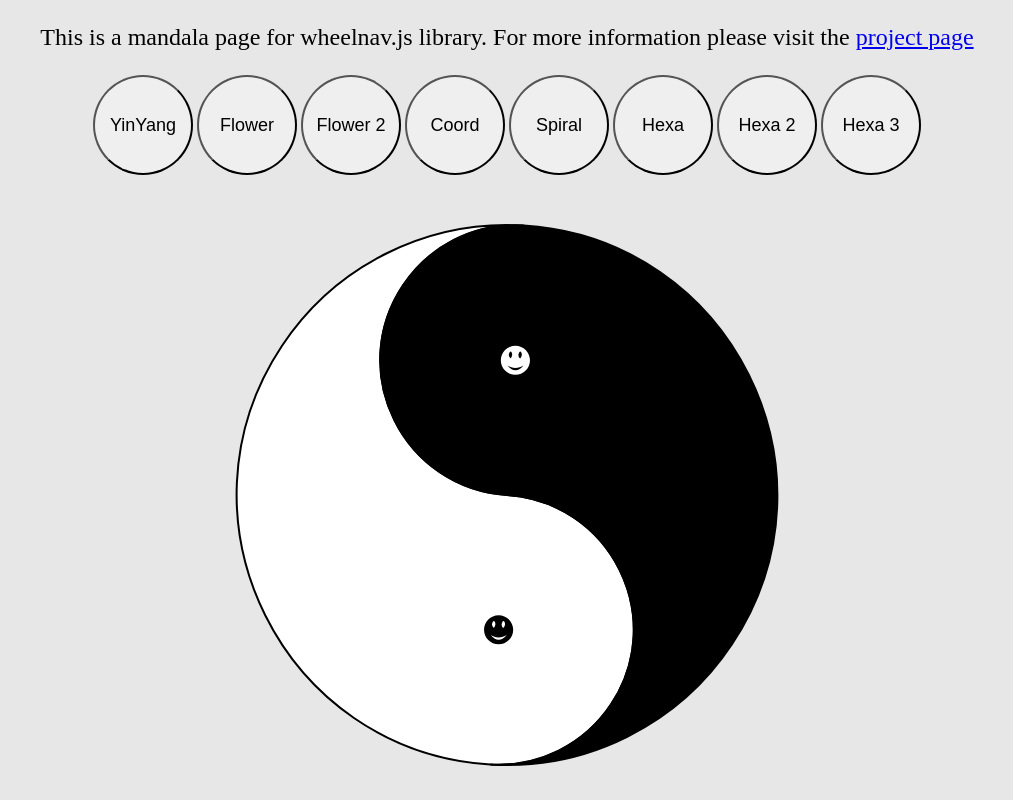
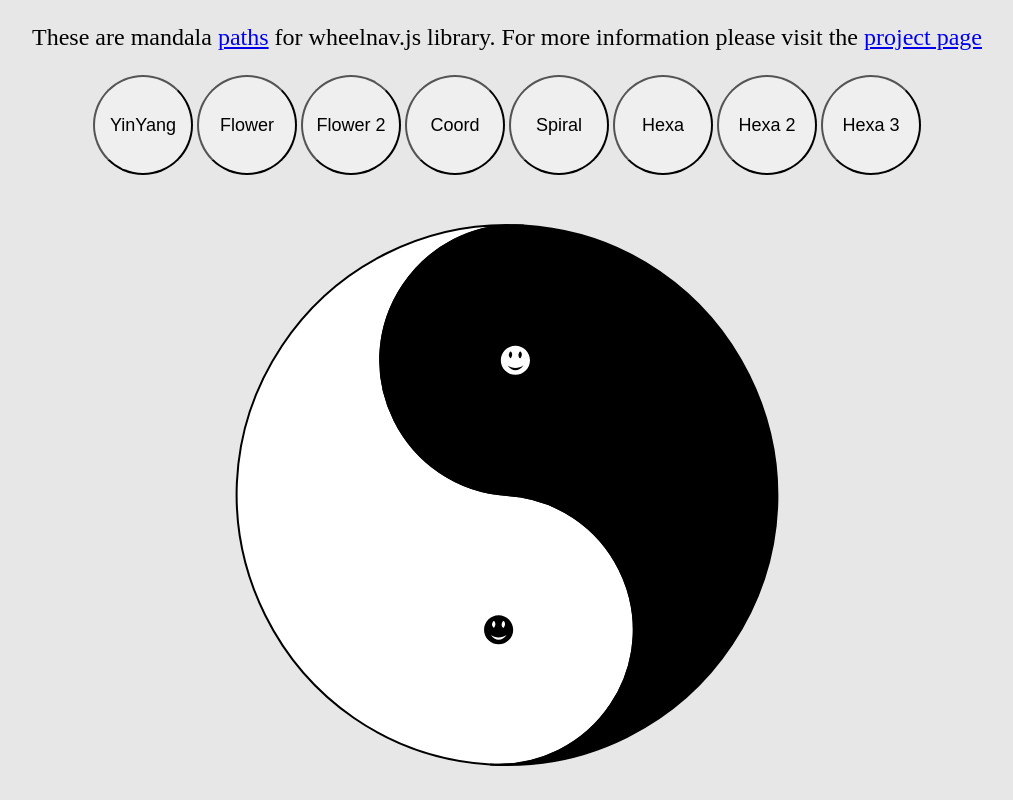
Before and after one commit to softwaretailoring/wheelnav.mandala, a plain HTML site: page index.html in a window 1280 px wide. Shown: the top 800 px of the page, without its empty margins (133-1146 px from the left). Drawn offline with Linux system fonts and the light colour scheme.

Commit message:
Add GitHub repo link to index.html

```diff
--- a/index.html
+++ b/index.html
@@ -218,7 +218,7 @@
     <body>
         <header>
             <p>
-                This is a mandala page for wheelnav.js library.
+                These are mandala <a href="https://github.com/softwaretailoring/wheelnav.mandala" target="_blank" title="GitHub">paths</a> for wheelnav.js library.
                 For more information please visit the <a href="http://wheelnavjs.softwaretailoring.net" target="_blank">project page</a>
             </p>
         </header>
```
